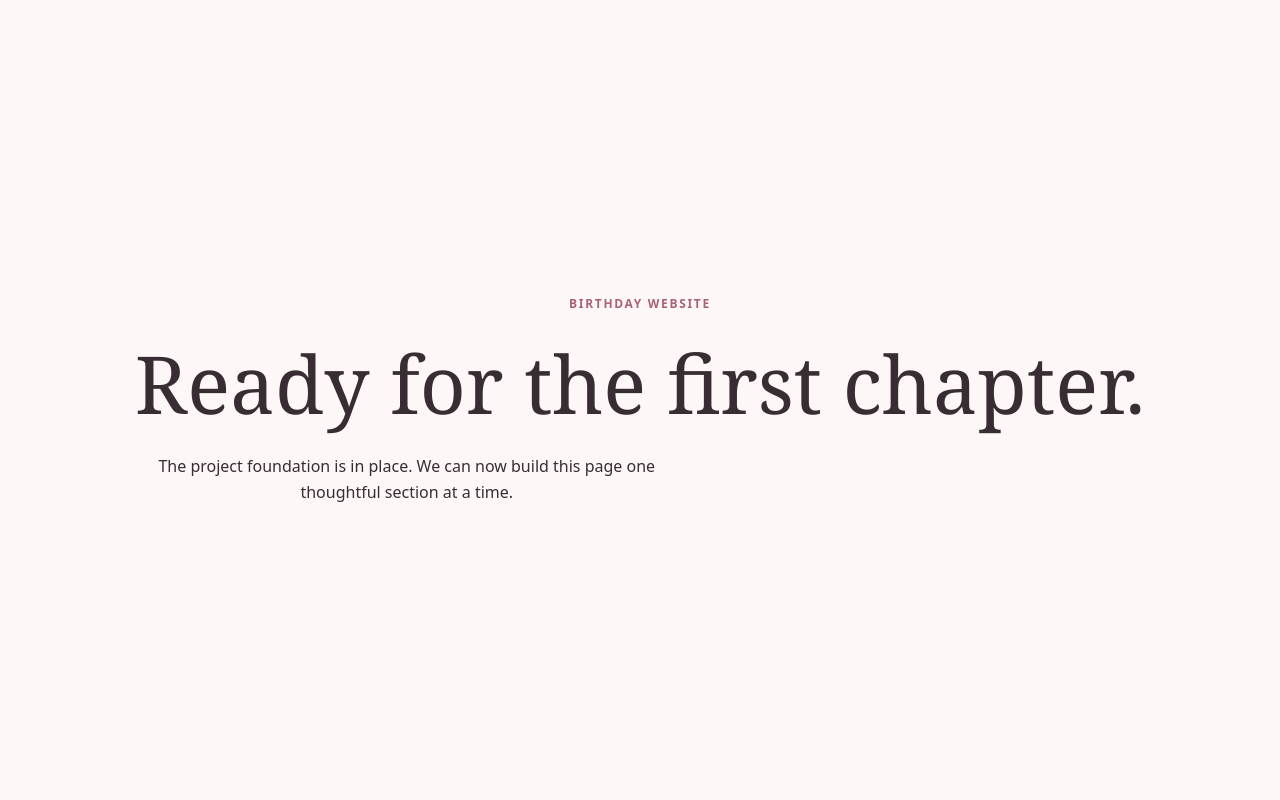
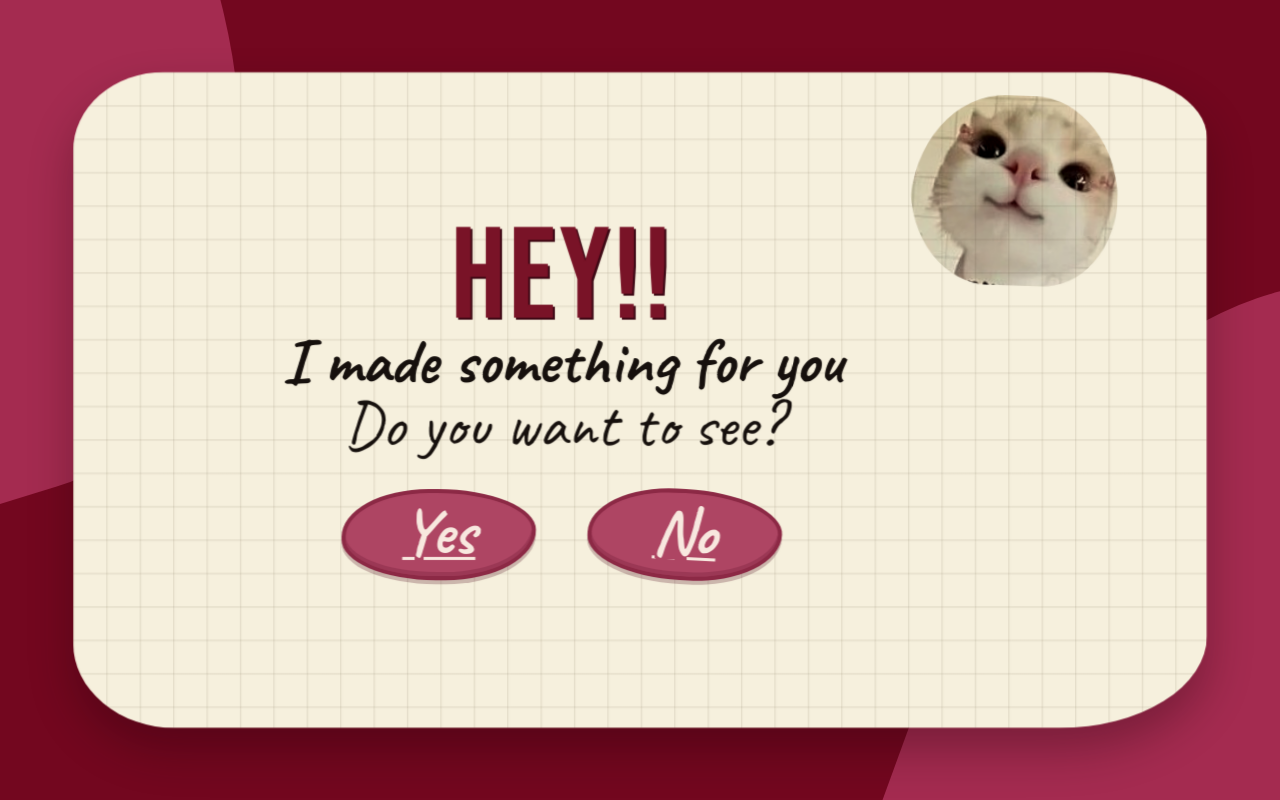
Before and after one commit to ShreyCodes04/Birthday-Wish, a React (Vite) app: page / in a window 1280 px wide. Built offline with nearby package versions, Linux system fonts and the light colour scheme.

Commit message:
feat: add birthday cover page

```diff
--- a/src/App.tsx
+++ b/src/App.tsx
@@ -1,9 +1,9 @@
+import { CoverPage } from './pages/CoverPage'
+
 export function App() {
-  return (
-    <main className="setup-page">
-      <p className="eyebrow">Birthday website</p>
-      <h1>Ready for the first chapter.</h1>
-      <p className="intro">The project foundation is in place. We can now build this page one thoughtful section at a time.</p>
-    </main>
-  )
+  if (window.location.pathname === '/yes' || window.location.pathname === '/no') {
+    return <main className="blank-page" aria-label="A page waiting to be written" />
+  }
+
+  return <CoverPage />
 }
--- /dev/null
+++ b/src/pages/CoverPage.tsx
@@ -0,0 +1,20 @@
+import '../styles/cover-page.css'
+
+export function CoverPage() {
+  return (
+    <main className="cover-page">
+      <section className="cover-card" aria-labelledby="cover-title">
+        <div className="cover-content">
+          <h1 id="cover-title" className="cover-hey">Hey!!</h1>
+          <p className="cover-message">I made something for you</p>
+          <p className="cover-question">Do you want to see?</p>
+          <nav className="cover-actions" aria-label="Choose an answer">
+            <a className="choice-button" href="/yes">Yes</a>
+            <a className="choice-button" href="/no">No</a>
+          </nav>
+        </div>
+        <img className="cover-cat" src="/cat-reference.jpeg" alt="A sweet wide-eyed cat" />
+      </section>
+    </main>
+  )
+}
--- /dev/null
+++ b/src/styles/cover-page.css
@@ -0,0 +1,146 @@
+.cover-page {
+  --wine: #73071f;
+  --rose: #ae4563;
+  --paper: #f6f0dd;
+  display: grid;
+  min-height: 100vh;
+  overflow: hidden;
+  place-items: center;
+  position: relative;
+  background: var(--wine);
+  isolation: isolate;
+}
+
+.cover-page::before,
+.cover-page::after {
+  position: absolute;
+  z-index: -1;
+  content: '';
+  background: #a42b50;
+}
+
+.cover-page::before {
+  width: min(52vw, 620px);
+  height: min(82vw, 940px);
+  right: -21vw;
+  bottom: -31vw;
+  border-radius: 55% 0 0 0;
+  transform: rotate(20deg);
+}
+
+.cover-page::after {
+  width: min(45vw, 580px);
+  height: min(76vw, 860px);
+  left: -27vw;
+  top: -28vw;
+  border-radius: 0 0 52% 0;
+  transform: rotate(-17deg);
+}
+
+.cover-card {
+  display: grid;
+  min-height: min(81vh, 760px);
+  width: min(88vw, 1120px);
+  place-items: center;
+  position: relative;
+  overflow: hidden;
+  border-radius: 8% 10% 13% 9% / 12% 10% 14% 13%;
+  background-color: var(--paper);
+  background-image:
+    linear-gradient(rgb(105 91 65 / 16%) 1px, transparent 1px),
+    linear-gradient(90deg, rgb(105 91 65 / 16%) 1px, transparent 1px);
+  background-size: 33px 33px;
+  box-shadow: 0 22px 45px rgb(31 0 8 / 32%);
+  animation: card-drift 9s ease-in-out infinite alternate;
+}
+
+.cover-content {
+  display: flex;
+  width: min(66%, 640px);
+  flex-direction: column;
+  align-items: center;
+  transform: translateX(-12%);
+  text-align: center;
+}
+
+.cover-hey,
+.cover-message,
+.cover-question,
+.cover-actions { opacity: 0; animation: enter 1s cubic-bezier(.2,.75,.25,1) forwards; }
+
+.cover-hey {
+  margin: 0 0 -0.06em;
+  color: #791327;
+  font-family: 'Bebas Neue', Impact, sans-serif;
+  font-size: clamp(4rem, 10vw, 8rem);
+  font-weight: 400;
+  letter-spacing: .025em;
+  line-height: .9;
+  text-shadow: 2px 2px 0 #3e0915;
+  animation-delay: .15s;
+}
+
+.cover-message,
+.cover-question {
+  margin: 0;
+  color: #16100d;
+  font-family: Caveat, 'Segoe Print', cursive;
+  line-height: .98;
+}
+
+.cover-message { font-size: clamp(2rem, 5vw, 4.25rem); font-weight: 700; animation-delay: .6s; }
+.cover-question { font-size: clamp(2.2rem, 5vw, 4.4rem); font-weight: 400; animation-delay: 1.05s; }
+
+.cover-actions { display: flex; gap: clamp(1.1rem, 4vw, 4rem); margin-top: clamp(1rem, 3vw, 2rem); animation-delay: 1.5s; }
+
+.choice-button {
+  min-width: clamp(7.5rem, 15vw, 12rem);
+  padding: .15em .7em .23em;
+  border: 4px solid #8c2945;
+  border-radius: 46% 52% 48% 50% / 54% 46% 57% 46%;
+  background: var(--rose);
+  box-shadow: inset 0 -4px 0 rgb(89 13 37 / 22%), 0 4px 0 rgb(78 9 28 / 25%);
+  color: #f8e8df;
+  font-family: Caveat, cursive;
+  font-size: clamp(2.2rem, 5vw, 4.4rem);
+  font-weight: 700;
+  line-height: .9;
+  text-decoration: underline;
+  text-decoration-thickness: 3px;
+  text-underline-offset: .06em;
+  transition: transform .25s ease, background-color .25s ease;
+}
+
+.choice-button:nth-child(2) { transform: rotate(3deg); }
+.choice-button:hover { background: #c05775; transform: translateY(-5px) rotate(-2deg); }
+.choice-button:nth-child(2):hover { transform: translateY(-5px) rotate(5deg); }
+.choice-button:focus-visible { outline: 3px solid #281616; outline-offset: 5px; }
+
+.cover-cat {
+  width: clamp(7rem, 16vw, 14rem);
+  position: absolute;
+  top: 5%;
+  right: 8%;
+  border-radius: 45% 42% 44% 48%;
+  clip-path: inset(0 0 25% 0 round 45% 42% 44% 48%);
+  mix-blend-mode: multiply;
+  filter: contrast(1.1) saturate(.9);
+  animation: cat-bob 5s ease-in-out infinite alternate;
+  pointer-events: none;
+}
+
+@keyframes enter { from { opacity: 0; transform: translateY(18px) scale(.94); } to { opacity: 1; transform: translateY(0) scale(1); } }
+@keyframes card-drift { from { transform: scale(1); } to { transform: scale(1.018); } }
+@keyframes cat-bob { from { transform: rotate(-2deg) translateY(0); } to { transform: rotate(2deg) translateY(-9px); } }
+
+@media (max-width: 650px) {
+  .cover-card { width: 93vw; min-height: 80svh; background-size: 25px 25px; }
+  .cover-content { width: 88%; transform: translateY(14%); }
+  .cover-cat { top: 6%; right: 10%; width: min(36vw, 11rem); }
+  .cover-actions { gap: .7rem; }
+  .choice-button { min-width: 6.2rem; border-width: 3px; }
+}
+
+@media (prefers-reduced-motion: reduce) {
+  .cover-card, .cover-cat, .cover-hey, .cover-message, .cover-question, .cover-actions { animation: none; opacity: 1; }
+}
--- a/src/styles/global.css
+++ b/src/styles/global.css
@@ -1,34 +1,19 @@
+@import url('https://fonts.googleapis.com/css2?family=Bebas+Neue&family=Caveat:wght@400;500;600;700&family=DM+Sans:wght@400;500&display=swap');
+
 :root {
-  color: #372d33;
-  background: #fdf8f7;
-  font-family: Georgia, 'Times New Roman', serif;
+  color: #281616;
+  background: #6c071d;
+  font-family: 'DM Sans', ui-sans-serif, system-ui, sans-serif;
   font-synthesis: none;
   text-rendering: optimizeLegibility;
 }
 
 * { box-sizing: border-box; }
 
-body { margin: 0; min-width: 320px; min-height: 100vh; }
+html, body, #root { min-width: 320px; min-height: 100%; margin: 0; }
 
-.setup-page {
-  display: grid;
-  min-height: 100vh;
-  place-content: center;
-  gap: 1rem;
-  padding: 2rem;
-  text-align: center;
-}
+body { min-height: 100vh; }
 
-.eyebrow {
-  margin: 0;
-  color: #aa6372;
-  font-family: ui-sans-serif, system-ui, sans-serif;
-  font-size: 0.75rem;
-  font-weight: 700;
-  letter-spacing: 0.14em;
-  text-transform: uppercase;
-}
+a { color: inherit; }
 
-h1 { margin: 0; font-size: clamp(2.5rem, 8vw, 5rem); font-weight: 400; }
-
-.intro { max-width: 34rem; margin: 0; font-family: ui-sans-serif, system-ui, sans-serif; line-height: 1.65; }
+.blank-page { min-height: 100vh; background: #6c071d; }
```
Also changed, not shown: public/cat-reference.jpeg (added).
